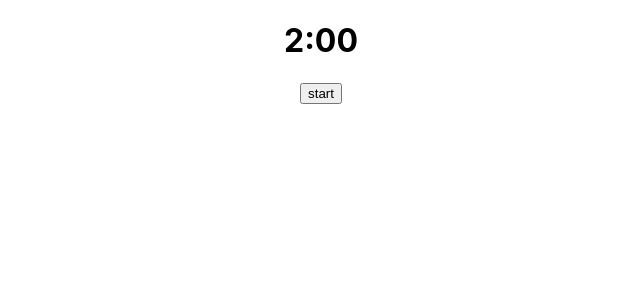
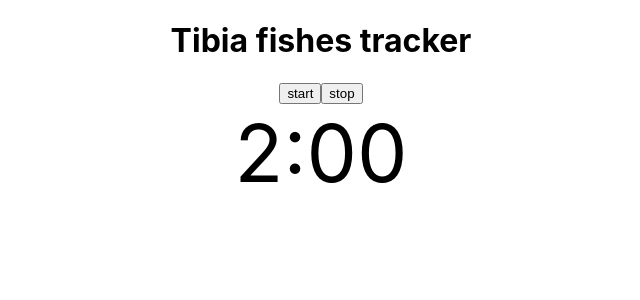
Before and after one commit to jpodeszwik/tibia-fishes-timer, a React (Create React App) app in the folder web/: page / in a window 1280 px wide. Shown: the top 300 px of the page, without its empty margins (319-959 px from the left). Built offline with nearby package versions, Linux system fonts and the light colour scheme.

Commit message:
Play sound 20, and 10 seconds before

```diff
--- a/web/src/App.css
+++ b/web/src/App.css
@@ -1,3 +1,7 @@
 .App {
   text-align: center;
 }
+
+.Timer {
+  font-size: 80px;
+}
--- a/web/src/App.js
+++ b/web/src/App.js
@@ -1,12 +1,14 @@
 import './App.css';
 import Timer from './Timer';
 import { useEffect, useState } from 'react';
+import alarm from "./static/alarm.wav";
 
 const DURATION = 120;
 
 const App = () => {
-  const [seconds, setSeconds] = useState(DURATION)
-  const [start, setStart] = useState()
+  const [seconds, setSeconds] = useState(DURATION);
+  const [start, setStart] = useState();
+  const [audio] = useState(new Audio(alarm));
 
   useEffect(() => {
     const id = setInterval(() => {
@@ -16,16 +18,31 @@
 
       const secondsPassed = Math.floor((Date.now() - start) / 1000);
       setSeconds(DURATION - (secondsPassed % DURATION) - 1);
-    }, 300);
+    }, 100);
     return () => clearInterval(id);
   }, [start]);
 
+  useEffect(() => {
+    if (seconds === 20 || seconds === 10) {
+      audio.play();
+    }
+  }, [seconds]);
+
   return (<div className="App">
+    <h1>Tibia fishes tracker</h1>
+    <div>
+      <button onClick={() => {
+        setSeconds(DURATION);
+        setStart(Date.now());
+      }}>start</button>
+
+      <button onClick={() => {
+        setStart(null);
+        setSeconds(DURATION);
+      }}>stop</button>
+    </div>
+
     <Timer seconds={seconds}/>
-    <button onClick={() => {
-      setSeconds(DURATION)
-      setStart(Date.now())
-    }}>start</button>
   </div>);
 };
 
--- a/web/src/Timer.jsx
+++ b/web/src/Timer.jsx
@@ -1,5 +1,4 @@
-const Timer = ({seconds}) => (
-    <h1>{Math.floor(seconds/60)}:{String(seconds%60).padStart(2, '0')}</h1>
-);
+const Timer = ({seconds}) =>
+    (<div className="Timer">{Math.floor(seconds/60)}:{String(seconds%60).padStart(2, '0')}</div>)
 
 export default Timer;
```
Also changed, not shown: 1 other file (tests, documents, lock files or other folders).
